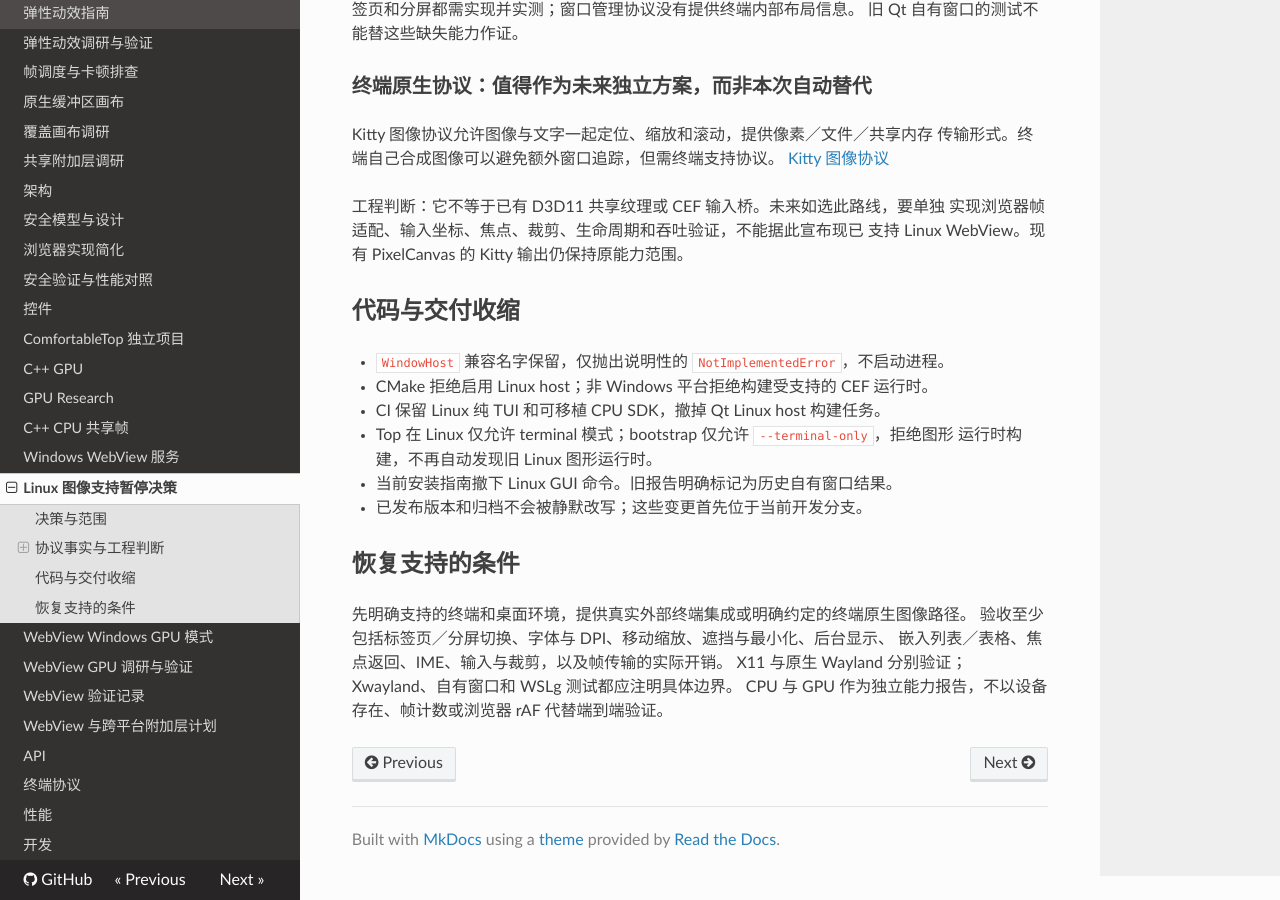
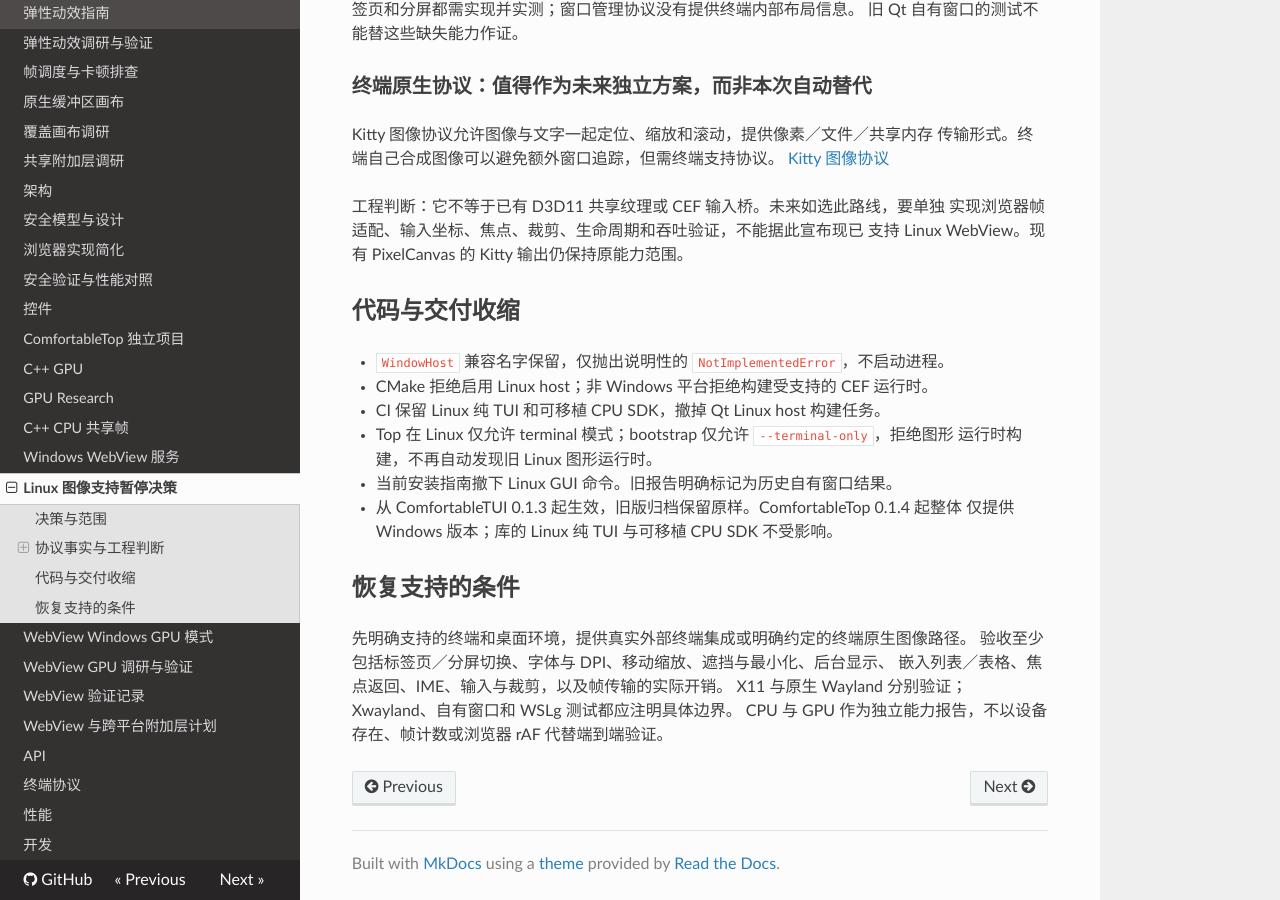
Before and after one commit to JDK8u341/ComfortableTUI, an MkDocs documentation site: the page built from docs/linux-support-decision.md, in a window 1280 px wide and 900 px high, scrolled down 1397 px. Built offline with MkDocs 1.6.1, drawn with Linux system fonts in a browser that asks for light colours; nearby versions of some CDN libraries.

```diff
--- a/docs/linux-support-decision.md
+++ b/docs/linux-support-decision.md
@@ -68,7 +68,8 @@ Kitty 图像协议允许图像与文字一起定位、缩放和滚动，提供
 - Top 在 Linux 仅允许 terminal 模式；bootstrap 仅允许 `--terminal-only`，拒绝图形
   运行时构建，不再自动发现旧 Linux 图形运行时。
 - 当前安装指南撤下 Linux GUI 命令。旧报告明确标记为历史自有窗口结果。
-- 已发布版本和归档不会被静默改写；这些变更首先位于当前开发分支。
+- 从 ComfortableTUI 0.1.3 起生效，旧版归档保留原样。ComfortableTop 0.1.4 起整体
+  仅提供 Windows 版本；库的 Linux 纯 TUI 与可移植 CPU SDK 不受影响。
 
 ## 恢复支持的条件
 
--- a/pyproject.toml
+++ b/pyproject.toml
@@ -4,7 +4,7 @@ build-backend = "setuptools.build_meta"
 
 [project]
 name = "comfortable-tui"
-version = "0.1.2"
+version = "0.1.3"
 description = "A spring-driven Python TUI toolkit inspired by embedded OLED interfaces"
 readme = "README.md"
 requires-python = ">=3.10"
--- a/src/comfortable_tui/__init__.py
+++ b/src/comfortable_tui/__init__.py
@@ -19,7 +19,7 @@ from .webview import WebView
 from .window_host import WindowHost
 from .security import BrowserLimits, BrowserPolicy
 
-__version__ = "0.1.2"
+__version__ = "0.1.3"
 __all__ = [
     "Animator", "MotionProfile", "Spring", "Value", "App", "Timer", "Canvas", "Cell", "Rect", "crop_text", "text_width",
     "Collapsible", "Grid", "HBox", "PageStack", "Panel", "ScrollView", "Tabs", "VBox", "BarChart",
```
Also changed, not shown: CHANGELOG.md (+1 -1 lines), README.md (+1 -1 lines).
